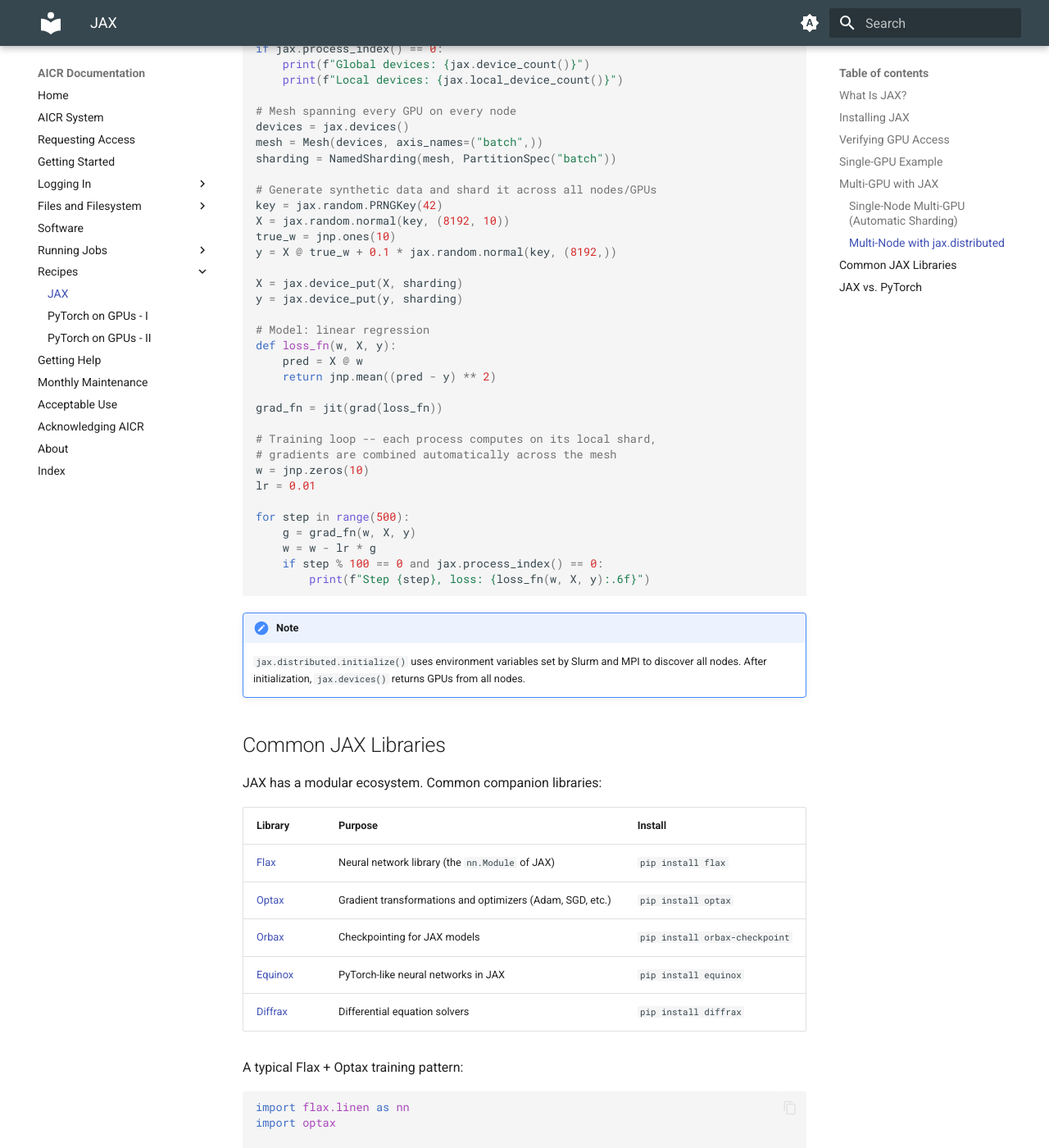
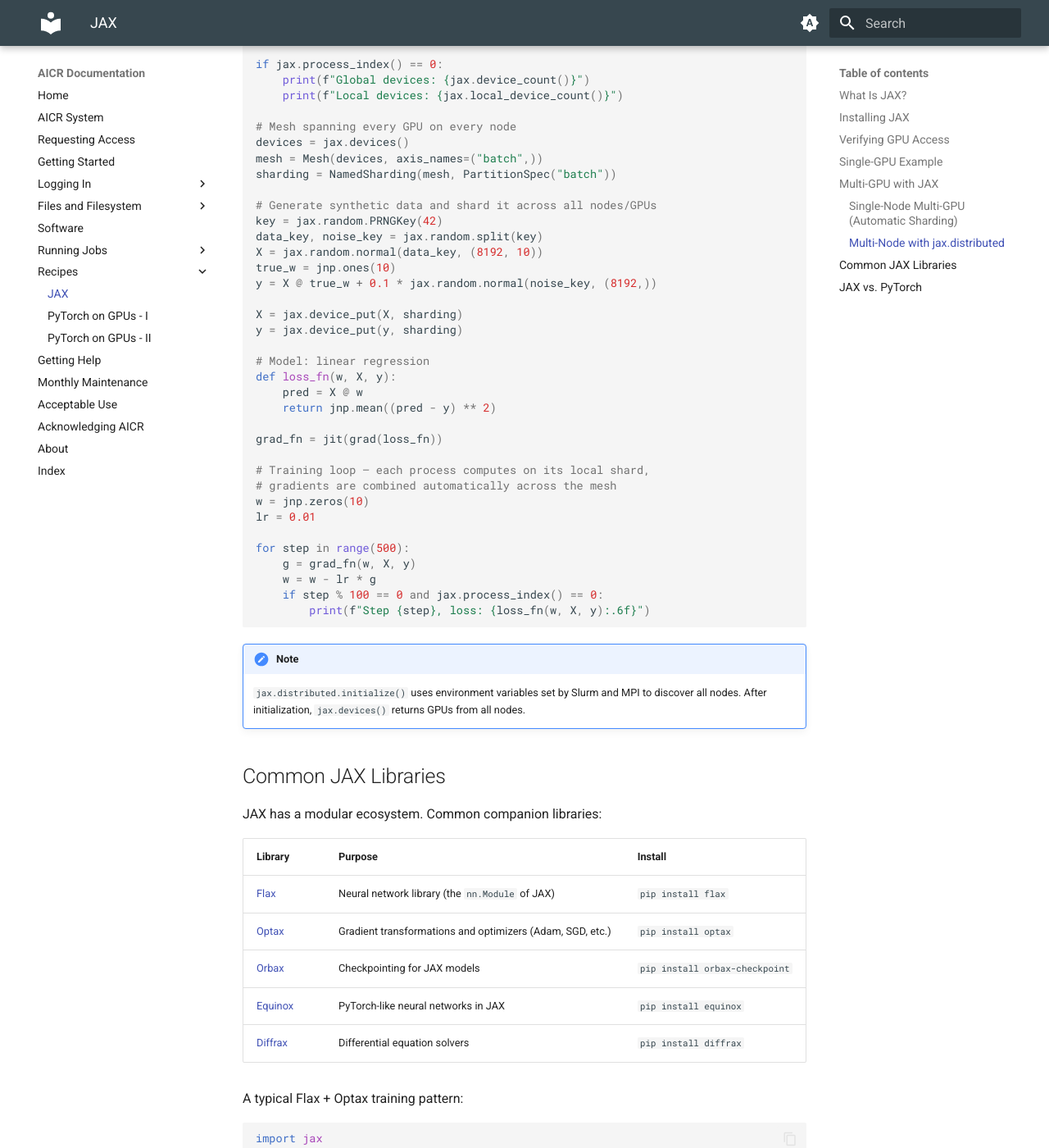
Before and after one commit to mghpcc/aicr-docs-edit, an MkDocs documentation site: the page built from docs/recipes/jax.md, in a window 1280 px wide and 1400 px high, scrolled down 4557 px. Shown: the whole window at 82% size. Built offline with MkDocs 1.6.1 and Material for MkDocs 9.7.7, drawn with Linux system fonts in a browser that asks for light colours; some of the changed text lies outside the part shown.

Commit message:
fixing python scripts

````diff
--- a/docs/recipes/jax.md
+++ b/docs/recipes/jax.md
@@ -6,9 +6,9 @@ JAX is a high-performance numerical computing library from Google that combines
 
 JAX provides three core capabilities:
 
-- **NumPy API** -- `jax.numpy` is a drop-in replacement for NumPy that runs on GPUs
-- **Automatic differentiation** -- `jax.grad` differentiates arbitrary Python functions, including higher-order derivatives
-- **XLA compilation** -- `jax.jit` compiles functions to optimized GPU kernels via XLA, often outperforming hand-written CUDA
+- **NumPy API** — `jax.numpy` is a drop-in replacement for NumPy that runs on GPUs
+- **Automatic differentiation** — `jax.grad` differentiates arbitrary Python functions, including higher-order derivatives
+- **XLA compilation** — `jax.jit` compiles functions to optimized GPU kernels via XLA, often outperforming hand-written CUDA
 
 JAX is functional by design: functions are pure (no side effects), and arrays are immutable. This enables aggressive compiler optimizations and straightforward parallelism.
 
@@ -88,9 +88,10 @@ from jax import grad, jit
 
 # Generate synthetic data
 key = jax.random.PRNGKey(42)
-X = jax.random.normal(key, (1000, 10))
+data_key, noise_key = jax.random.split(key)
+X = jax.random.normal(data_key, (1000, 10))
 true_w = jnp.ones(10)
-y = X @ true_w + 0.1 * jax.random.normal(key, (1000,))
+y = X @ true_w + 0.1 * jax.random.normal(noise_key, (1000,))
 
 # Model: linear regression
 def loss_fn(w, X, y):
@@ -226,9 +227,10 @@ sharding = NamedSharding(mesh, PartitionSpec("batch"))
 
 # Generate synthetic data and shard it across all nodes/GPUs
 key = jax.random.PRNGKey(42)
-X = jax.random.normal(key, (8192, 10))
+data_key, noise_key = jax.random.split(key)
+X = jax.random.normal(data_key, (8192, 10))
 true_w = jnp.ones(10)
-y = X @ true_w + 0.1 * jax.random.normal(key, (8192,))
+y = X @ true_w + 0.1 * jax.random.normal(noise_key, (8192,))
 
 X = jax.device_put(X, sharding)
 y = jax.device_put(y, sharding)
@@ -240,7 +242,7 @@ def loss_fn(w, X, y):
 
 grad_fn = jit(grad(loss_fn))
 
-# Training loop -- each process computes on its local shard,
+# Training loop — each process computes on its local shard,
 # gradients are combined automatically across the mesh
 w = jnp.zeros(10)
 lr = 0.01
@@ -270,6 +272,8 @@ JAX has a modular ecosystem. Common companion libraries:
 A typical Flax + Optax training pattern:
 
 ```python
+import jax
+import jax.numpy as jnp
 import flax.linen as nn
 import optax
 
@@ -296,7 +300,7 @@ opt_state = optimizer.init(params)
 | Aspect | JAX | PyTorch |
 |--------|-----|---------|
 | Programming model | Functional (pure functions, immutable arrays) | Imperative (in-place ops, mutable tensors) |
-| Compilation | XLA (`jax.jit`) -- compiles entire functions | `torch.compile` -- optional, graph capture |
+| Compilation | XLA (`jax.jit`) — compiles entire functions | `torch.compile` — optional, graph capture |
 | Autodiff | `jax.grad` on any Python function | `loss.backward()` on tensor graph |
 | Multi-GPU (single node) | Single process, automatic sharding | One process per GPU (`torchrun`) |
 | Ecosystem | Flax, Optax, Equinox (modular) | torchvision, torchaudio, HuggingFace (large) |
````
Also changed, not shown: other parts of docs/recipes/jax.md (+1 -1 lines).
